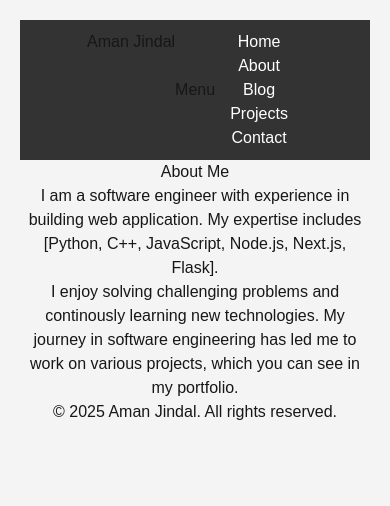
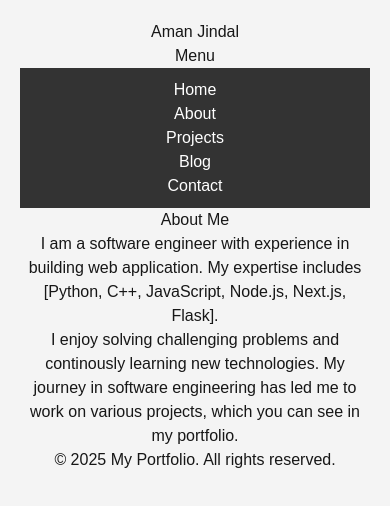
Before and after one commit to Aman-Jindal/My-first_website, a Next.js app: page /about in a window 390 px wide. Shown: the top 506 px of the page. Built offline with nearby package versions, Linux system fonts and the light colour scheme.

Commit message:
Added Responsive layout for both mobile and desktop

```diff
--- a/src/app/components/MobileNav.js
+++ /dev/null
@@ -1,49 +0,0 @@
-// components/MobileNav.js
-"use client"; // This file uses client-side interactivity
-import { useState } from "react";
-import Link from "next/link";
-
-export default function MobileNav() {
-    const [isOpen, setIsOpen] = useState(false);
-
-    return (
-        <nav className="relative container mx-auto flex justify-between p-4 flex-nowrap">
-            {/* Logo */}
-            <div className="font-bold text-xl text-white whitespace-nowrap p-4">Aman Jindal</div>
-
-            {/* Hamburger button for mobile */}
-            <button
-                onClick={() => setIsOpen(!isOpen)}
-                className="md:hidden text-white focus:outline-none"
-            >
-                {/* Simple text toggle; you can replace this with an icon */}
-                {isOpen ? "Close" : "Menu"}
-            </button>
-
-            {/* Navigation links */}
-            <ul
-                className={`
-                    ${isOpen ? "block" : "hidden"}
-                    absolute top-full left-0 w-full bg-gray-800 whitespace-nowrap
-                    md:static md:flex md:flex-row md:space-x-4 md:items-center
-                    `}
-            >
-                <li>
-                    <Link href="/" className="block p-4 hover:text-gray-300">Home</Link>
-                </li>
-                <li>
-                    <Link href="/about" className="block p-4 hover:text-gray-300">About</Link>
-                </li>
-                <li>
-                    <Link href="/blog" className="block p-4 hover:text-gray-300">Blog</Link>
-                </li>
-                <li>
-                    <Link href="/projects" className="block p-4 hover:text-gray-300">Projects</Link>
-                </li>
-                <li>
-                    <Link href="/contact" className="block p-4 hover:text-gray-300">Contact</Link>
-                </li>
-            </ul>
-        </nav>
-    );
-}
--- a/src/app/layout.js
+++ b/src/app/layout.js
@@ -1,6 +1,6 @@
 // app/layout.js
 import "./globals.css"; // Make sure Tailwind CSS is imported
-import MobileNav from "./components/MobileNav";
+import ResponsiveLayout from "../components/ResponsiveLayout";
 
 
 export const metadata = {
@@ -15,18 +15,7 @@ export default function RootLayout({ children }) {
         <meta name="viewport" content="width=device-width, initial-scale=1" />
     </head>
       <body className="min-h-screen flex flex-col">
-        {/* Header / Navigation */}
-        <header className="bg-gray-800 text-white p-4">
-          <MobileNav />
-        </header>
-
-        {/* Main Content */}
-        <main className="flex-grow container mx-auto p-4">{children}</main>
-
-        {/* Footer */}
-        <footer className="bg-gray-800 text-white p-4 text-center">
-          © {new Date().getFullYear()} Aman Jindal. All rights reserved.
-        </footer>
+        <ResponsiveLayout>{children}</ResponsiveLayout>
       </body>
     </html>
   );
--- /dev/null
+++ b/src/components/DesktopLayout.js
@@ -0,0 +1,57 @@
+// src/components/MobileLayout.js
+"use client" // uses client-side state
+
+import { useState } from "react";
+import Link from "next/link";
+
+export default function DesktopLayout({ children }) {
+    // State to control sidebar visibility
+    const [navOpen, setNavOpen] = useState(false);
+
+    return (
+        <div className="min-h-screen flex flex-col">
+            {/* Header with logo and hamburger button */}
+            <header className="bg-gray-800 p-4 flex items-center">
+                <div className="font-bold text-xl text-white whitespace-nowrap">
+                    Aman Jindal
+                </div>
+                {/* Navigation aligned right using ml-auto */}
+                <ul className="ml-auto flex space-x-4">
+                    <li>
+                        <Link href="/" className="text-white hover:text-gray-300" onClick={() => setNavOpen(false)}>
+                            Home
+                        </Link>
+                    </li>
+                    <li>
+                        <Link href="/about" className="text-white hover:text-gray-300" onClick={() => setNavOpen(false)}>
+                            About
+                        </Link>
+                    </li>
+                    <li>
+                        <Link href="/projects" className="text-white hover:text-gray-300" onClick={() => setNavOpen(false)}>
+                            Projects
+                        </Link>
+                    </li>
+                    <li>
+                        <Link href="/blog" className="text-white hover:text-gray-300" onClick={() => setNavOpen(false)}>
+                            Blog
+                        </Link>
+                    </li>
+                    <li>
+                        <Link href="/contact" className="text-white hover:text-gray-300" onClick={() => setNavOpen(false)}>
+                            Contact
+                        </Link>
+                    </li>
+                </ul>
+            </header>
+
+            {/* Main content area */}
+            <main className="flex-1 p-4">{children}</main>
+
+            {/* Footer */}
+            <footer className="bg-gray-800 text-white text-center p-4">
+                 © {new Date().getFullYear()} My Portfolio. All rights reserved.
+            </footer>
+        </div>
+    );
+}
--- /dev/null
+++ b/src/components/MobileLayout.js
@@ -0,0 +1,83 @@
+// src/components/MobileLayout.js
+"use client" // uses client-side state
+
+import { useState } from "react";
+import Link from "next/link";
+
+export default function MobileLayout({ children }) {
+    // State to control sidebar visibility
+    const [navOpen, setNavOpen] = useState(false);
+
+    return (
+        <div className="min-h-screen flex flex-col">
+            {/* Header with logo and hamburger button */}
+            <header className="bg-gray-800 text-white p-4 flex items-center justify-between">
+                <div className="font-bold text-xl whitespace-nowrap">
+                    Aman Jindal
+                </div>
+                <button
+                    onClick={() => setNavOpen(!navOpen)}
+                    className="md:hidden focus:outline-none"
+                >
+                    {navOpen ? "Close" : "Menu"}
+                </button>
+            </header>
+
+            {/* Main container: sidebar (navigation) and main content */}
+            <div className="flex flex-1 transition-all duration-300">
+                {/* Sidebar navigation - only shown on mobile when toggled */}
+                <aside
+                    className={`bg-gray-800 text-white p-4 trasiion-all duration-300
+                        fixed insert-y-0 left-0 w-64 transform
+                        ${navOpen ? "translate-x-0" :  "-translate-x-full"}
+                        md:hidden z-20`}
+                >
+                    <nav>
+                    <ul className="space-y-2">
+                        <li>
+                            <Link href="/" className="block hover:text-gray-300" onClick={() => setNavOpen(false)}>
+                                Home
+                            </Link>
+                        </li>
+                        <li>
+                            <Link href="/about" className="block hover:text-gray-300" onClick={() => setNavOpen(false)}>
+                                About
+                            </Link>
+                        </li>
+                        <li>
+                            <Link href="/projects" className="block hover:text-gray-300" onClick={() => setNavOpen(false)}>
+                                Projects
+                            </Link>
+                        </li>
+                        <li>
+                            <Link href="/blog" className="block hover:text-gray-300" onClick={() => setNavOpen(false)}>
+                                Blog
+                            </Link>
+                        </li>
+                        <li>
+                            <Link href="/contact" className="block hover:text-gray-300" onClick={() => setNavOpen(false)}>
+                                Contact
+                            </Link>
+                        </li>
+                        </ul>
+                    </nav>
+                </aside>
+
+                {/* Main content area */}
+                <main
+                    className={`
+                        flex-1 p-4 transition-all duration-300
+                        ${navOpen ? "ml-64" : "ml-0"}
+                        `}
+                >
+                    {children}
+                </main>
+            </div>
+
+            {/* Footer */}
+            <footer className="bg-gray-800 text-white text-center p-4">
+                 © {new Date().getFullYear()} My Portfolio. All rights reserved.
+            </footer>
+        </div>
+    );
+}
--- /dev/null
+++ b/src/components/ResponsiveLayout.js
@@ -0,0 +1,20 @@
+// src/components/ResponsiveLayout.js
+"use client"; // This component uses the useIsMobile hook, which requires client-side rendering
+
+import MobileLayout from "./MobileLayout";
+import DesktopLayout from "./DesktopLayout";
+import useIsMobile from "../hooks/useIsMobile";
+
+export default function ResponsiveLayout({ children }) {
+    const isMobile = useIsMobile(768); // using 768px as the breakpoint
+
+    if (typeof window !== "undefined" && isMobile === undefined) {
+        return null;
+    }
+
+    return isMobile ? (
+        <MobileLayout>{children}</MobileLayout>
+    ) : (
+        <DesktopLayout>{children}</DesktopLayout>
+    );
+}
--- /dev/null
+++ b/src/hooks/useIsMobile.js
@@ -0,0 +1,26 @@
+// src/hooks/useIsMobile.js
+import { useState, useEffect } from "react";
+
+export default function useIsMobile(breakpoint = 768) {
+    // State to store whether the device is mobile or not
+    const [isMobile, setIsMobile] = useState(false);
+
+    useEffect(() => {
+        // Create a media query based on the specified breakpoint
+        const mediaQuery = window.matchMedia(`(max-width: ${breakpoint - 1}px)`);
+
+        // Set the initial value
+        setIsMobile(mediaQuery.matches);
+
+        // Define a handler to update the state when the query result changes
+        const handler = (event) => setIsMobile(event.matches);
+
+        // Add the listener for media query changes
+        mediaQuery.addEventListener("change", handler);
+
+        // Clean up the event listener on component unmount
+        return () => mediaQuery.removeEventListener("change", handler);
+    }, [breakpoint]);
+
+    return isMobile;
+}
```
